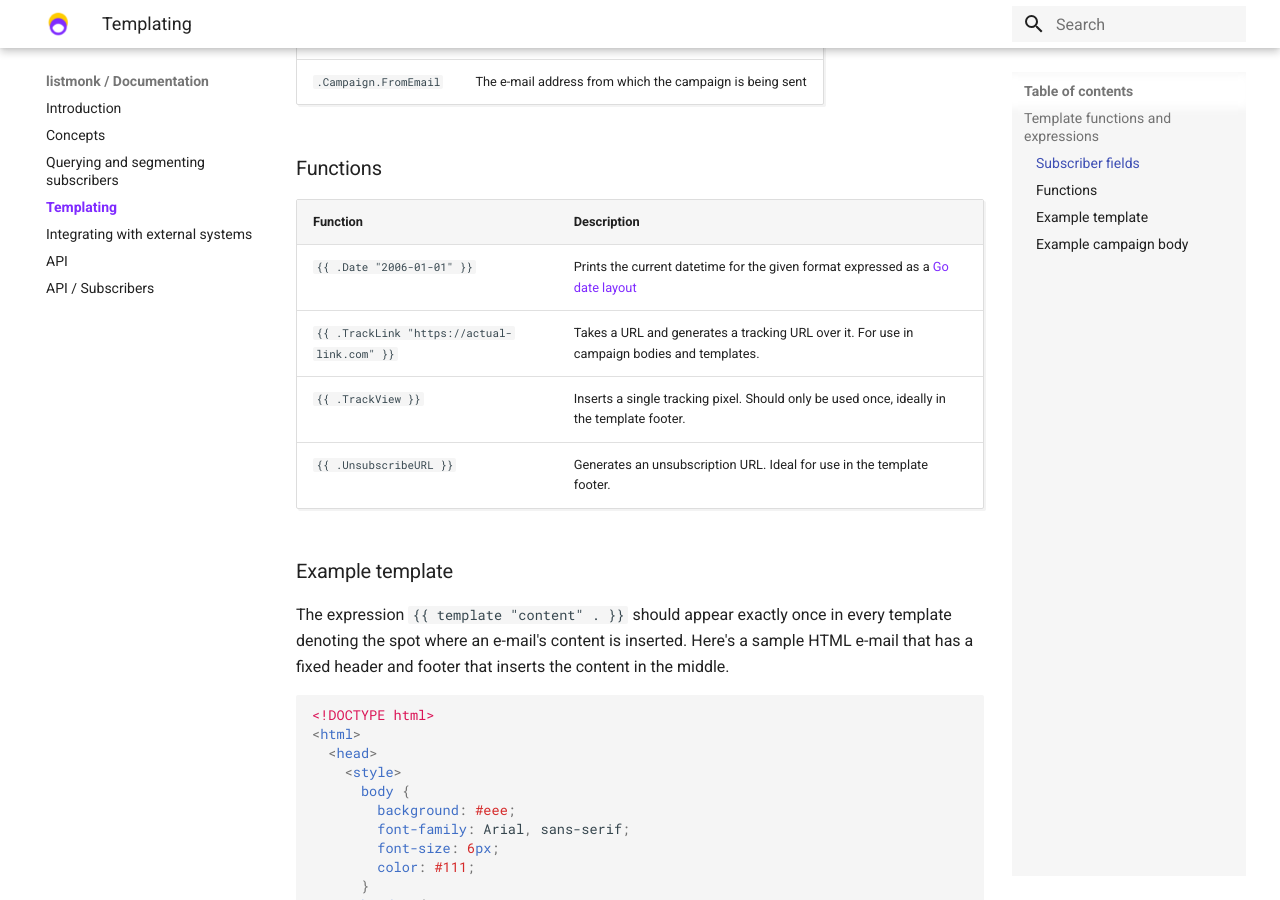
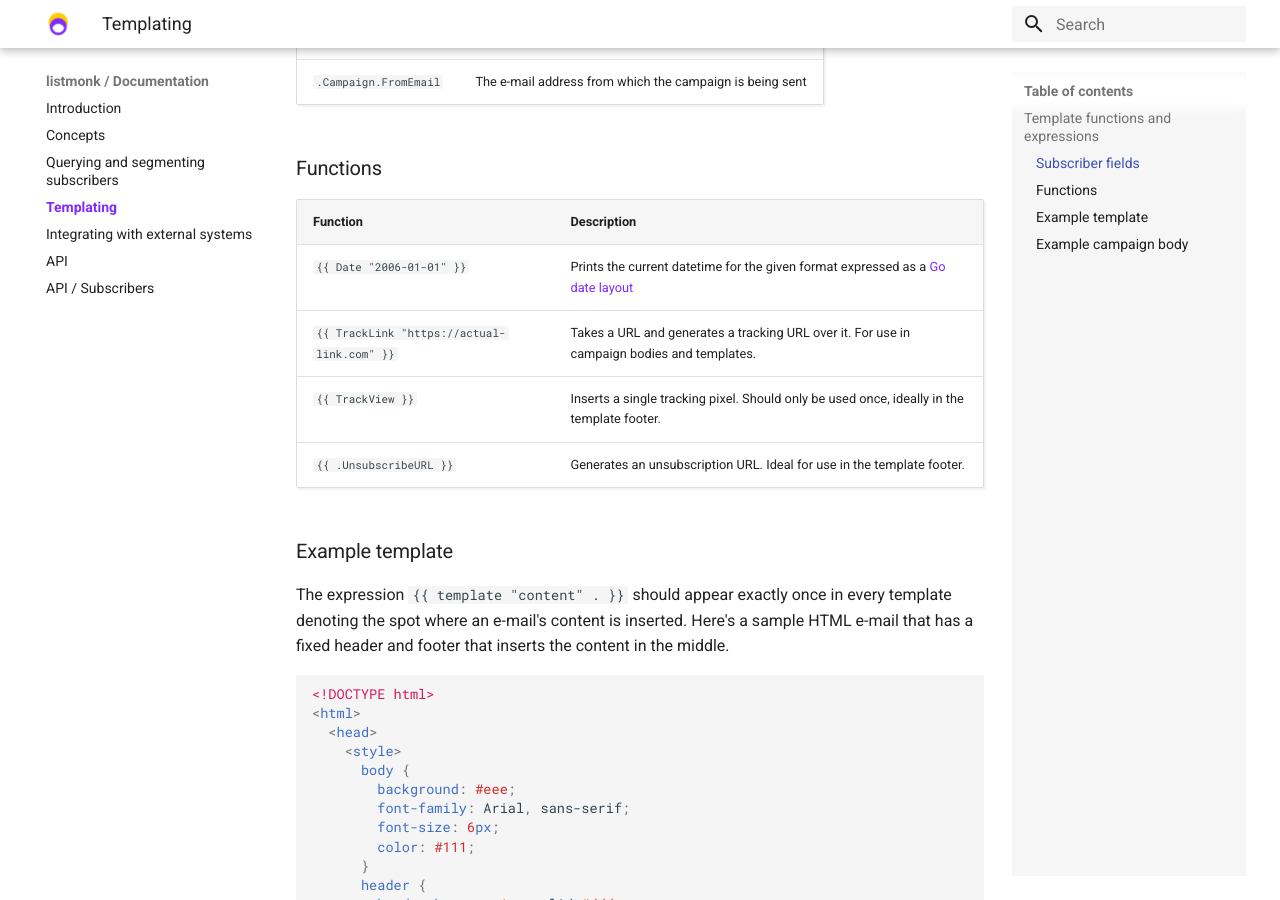
Before and after one commit to knadh/listmonk-site, an MkDocs documentation site: the page built from docs/docs/templating.md, in a window 1280 px wide and 900 px high, scrolled down 1287 px. Built offline with MkDocs 1.6.1 and Material for MkDocs 9.7.7, drawn with Linux system fonts in a browser that asks for light colours; old or Windows-style settings are respelled for this version of MkDocs.

```diff
--- a/docs/docs/templating.md
+++ b/docs/docs/templating.md
@@ -33,9 +33,9 @@ There are several template functions and expressions that can be used in campaig
 
 | Function                                    | Description                                                                                                                                                    |
 | ------------------------------------------- | -------------------------------------------------------------------------------------------------------------------------------------------------------------- |
-| `{{ .Date "2006-01-01" }}`                   | Prints the current datetime for the given format expressed as a [Go date layout](https://medium.com/@Martynas/formatting-date-and-time-in-golang-5816112bf098) |
-| `{{ .TrackLink "https://actual-link.com" }}` | Takes a URL and generates a tracking URL over it. For use in campaign bodies and templates.                                                                    |
-| `{{ .TrackView }}`                           | Inserts a single tracking pixel. Should only be used once, ideally in the template footer.                                                                     |
+| `{{ Date "2006-01-01" }}`                   | Prints the current datetime for the given format expressed as a [Go date layout](https://medium.com/@Martynas/formatting-date-and-time-in-golang-5816112bf098) |
+| `{{ TrackLink "https://actual-link.com" }}` | Takes a URL and generates a tracking URL over it. For use in campaign bodies and templates.                                                                    |
+| `{{ TrackView }}`                           | Inserts a single tracking pixel. Should only be used once, ideally in the template footer.                                                                     |
 | `{{ .UnsubscribeURL }}`                      | Generates an unsubscription URL. Ideal for use in the template footer.                                                                                         |
 
 ### Example template
```
